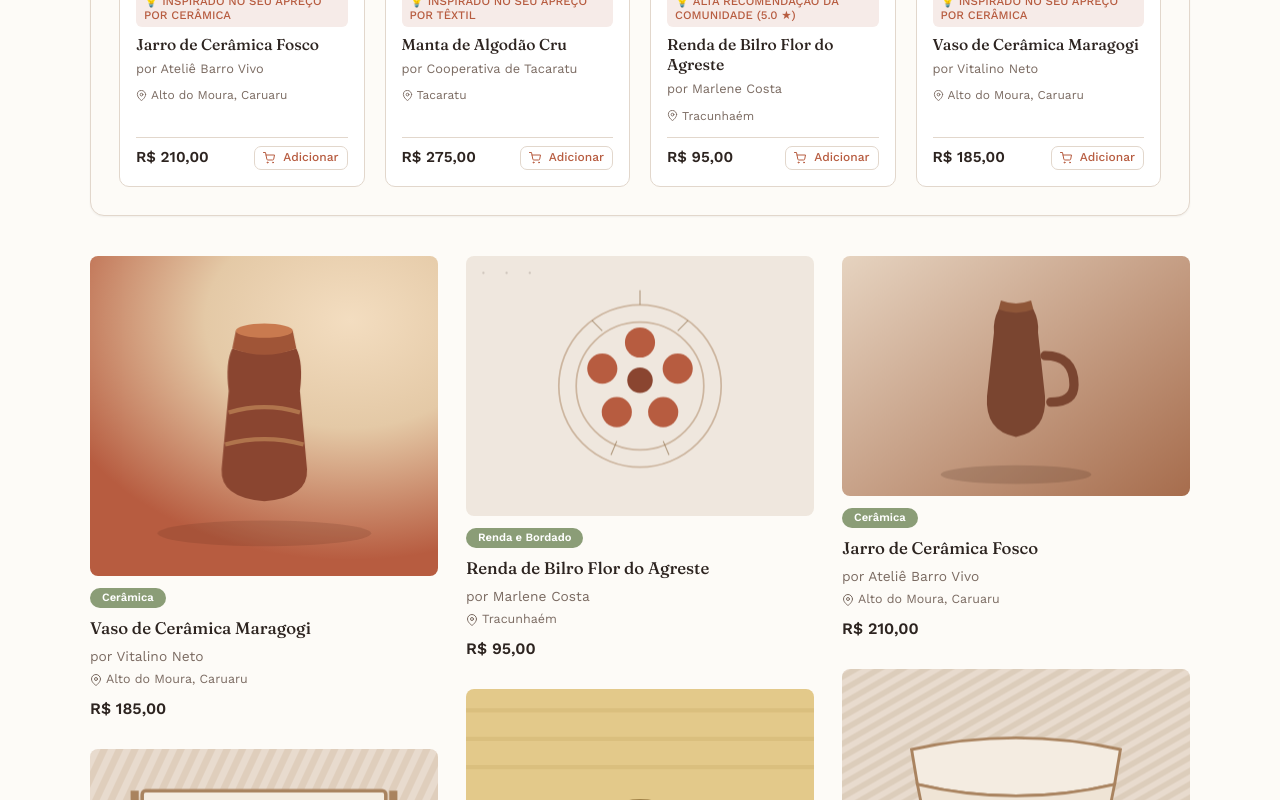
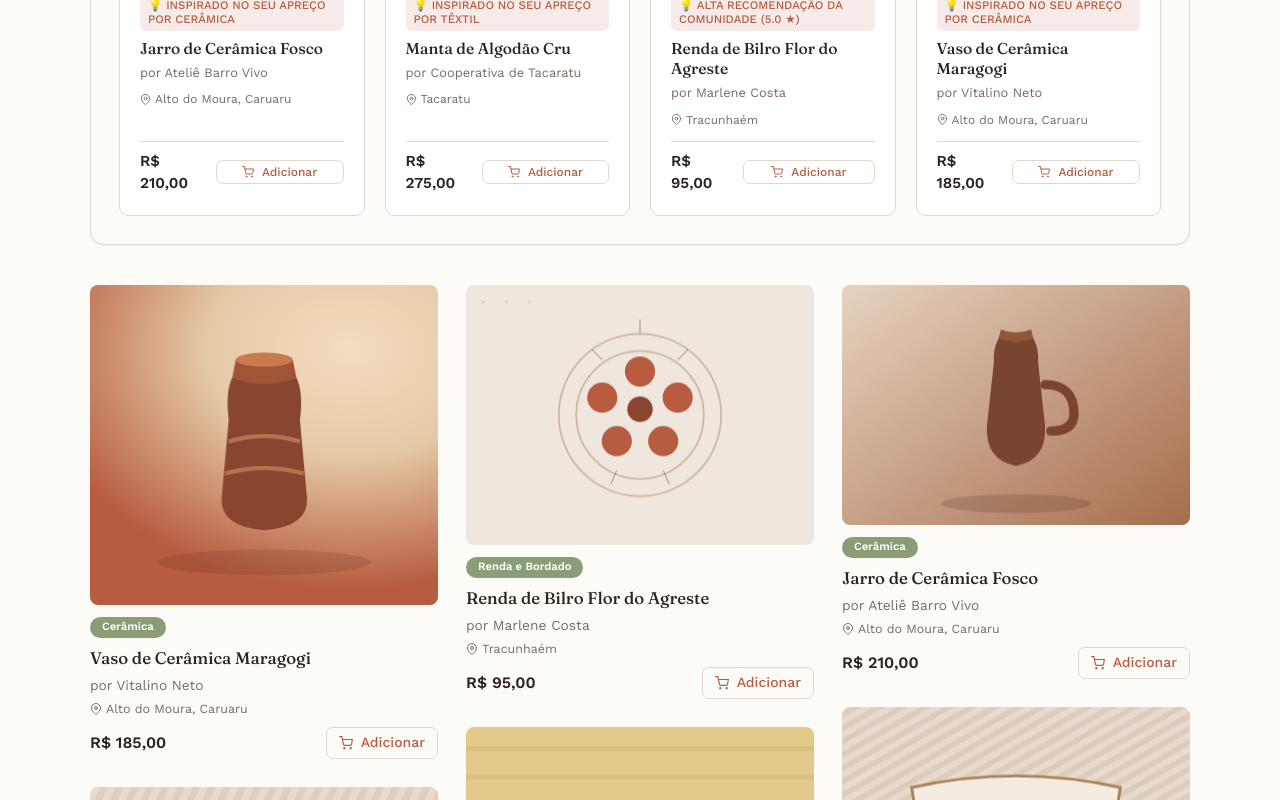
Before and after one commit to Ramontaffa/Raizes-PE, a Next.js app: page / in a window 1280 px wide. Shown: the part 1080-1880 px from the top of the page. Built offline with nearby package versions, Linux system fonts and the light colour scheme.

Commit message:
fix: enhance shopping components with cart item count and add button functionality

```diff
--- a/components/CartaoProduto.tsx
+++ b/components/CartaoProduto.tsx
@@ -1,7 +1,10 @@
-import { Box, Text, Badge, HStack, Link as ChakraLink } from "@chakra-ui/react";
+"use client";
+
+import { Box, Text, Badge, HStack, Link as ChakraLink, Button, Flex, useToast } from "@chakra-ui/react";
 import NextLink from "next/link";
-import { FiMapPin } from "react-icons/fi";
+import { FiMapPin, FiShoppingCart } from "react-icons/fi";
 import { estiloFundoProduto } from "@/lib/arteProduto";
+import { useCarrinho } from "@/lib/contextoCarrinho";
 import type { ProdutoComArtesao } from "@/lib/tipos";
 
 export default function CartaoProduto({
@@ -11,6 +14,23 @@ export default function CartaoProduto({
   produto: ProdutoComArtesao;
   altura?: string;
 }) {
+  const { itens, adicionarItem } = useCarrinho();
+  const toast = useToast();
+  const quantidadeNoCarrinho = itens.find((item) => item.produtoId === produto.id)?.quantidade ?? 0;
+  const semEstoque = produto.estoqueQtd <= 0;
+
+  function handleAdicionar() {
+    adicionarItem(produto);
+    toast({
+      title: "Adicionado ao carrinho!",
+      description: `${produto.nome} foi colocado no seu cesto de compras.`,
+      status: "success",
+      duration: 2500,
+      isClosable: true,
+      position: "top",
+    });
+  }
+
   return (
     <Box as="article" mb={7} sx={{ breakInside: "avoid" }}>
       <ChakraLink as={NextLink} href={`/produto/${produto.id}`} _hover={{ textDecoration: "none" }} display="block">
@@ -54,7 +74,26 @@ export default function CartaoProduto({
         <FiMapPin size={12} />
         <Text>{produto.artesaoRegiao}</Text>
       </HStack>
-      <Text fontWeight={600}>R$ {produto.preco.toFixed(2).replace(".", ",")}</Text>
+      <Flex justify="space-between" align="center" gap={3}>
+        <Box>
+          <Text fontWeight={600}>R$ {produto.preco.toFixed(2).replace(".", ",")}</Text>
+          {quantidadeNoCarrinho > 0 && (
+            <Text fontSize="0.72rem" color="primary" fontWeight={600} mt={1}>
+              {quantidadeNoCarrinho} {quantidadeNoCarrinho === 1 ? "unidade" : "unidades"} no carrinho
+            </Text>
+          )}
+        </Box>
+        <Button
+          size="sm"
+          variant={quantidadeNoCarrinho > 0 ? "solid" : "outline"}
+          leftIcon={<FiShoppingCart size={14} />}
+          onClick={handleAdicionar}
+          isDisabled={semEstoque}
+          aria-label={`Adicionar ${produto.nome} ao carrinho`}
+        >
+          {quantidadeNoCarrinho > 0 ? `Adicionar +1` : "Adicionar"}
+        </Button>
+      </Flex>
     </Box>
   );
 }
--- a/components/SecaoRecomendados.tsx
+++ b/components/SecaoRecomendados.tsx
@@ -30,7 +30,7 @@ export default function SecaoRecomendados({
 }: SecaoRecomendadosProps) {
   const [compradorId, setCompradorId] = useState<string | undefined>(compradorIdInicial);
   const [recomendados, setRecomendados] = useState<ProdutoRecomendado[]>([]);
-  const { adicionarItem } = useCarrinho();
+  const { itens, adicionarItem } = useCarrinho();
   const toast = useToast();
 
   useEffect(() => {
@@ -115,6 +115,8 @@ export default function SecaoRecomendados({
 
       <SimpleGrid columns={{ base: 1, sm: 2, md: 4 }} spacing={5}>
         {recomendados.map((prod) => {
+          const quantidadeNoCarrinho = itens.find((item) => item.produtoId === prod.id)?.quantidade ?? 0;
+
           return (
             <Box
               key={prod.id}
@@ -152,7 +154,7 @@ export default function SecaoRecomendados({
                 </Box>
               </ChakraLink>
 
-              <Box p={4} display="flex" flexDirection="column" flex="1">
+              <Box p={{ base: 4, md: 5 }} display="flex" flexDirection="column" flex="1">
                 {/* Badge explicativo da IA */}
                 <Box mb={2}>
                   <Badge
@@ -193,17 +195,26 @@ export default function SecaoRecomendados({
                   <Text noOfLines={1}>{prod.artesaoRegiao}</Text>
                 </HStack>
 
-                <Flex justify="space-between" align="center" mt="auto" pt={2} borderTop="1px solid" borderColor="border">
-                  <Text fontWeight={600} fontSize="0.95rem">
-                    R$ {prod.preco.toFixed(2).replace(".", ",")}
-                  </Text>
+                <Flex justify="space-between" align="center" mt="auto" pt={2} borderTop="1px solid" borderColor="border" gap={2}>
+                  <Box>
+                    <Text fontWeight={600} fontSize="0.95rem">
+                      R$ {prod.preco.toFixed(2).replace(".", ",")}
+                    </Text>
+                    {quantidadeNoCarrinho > 0 && (
+                      <Text fontSize="0.68rem" color="primary" fontWeight={600} mt={1}>
+                        {quantidadeNoCarrinho} {quantidadeNoCarrinho === 1 ? "unidade" : "unidades"} no carrinho
+                      </Text>
+                    )}
+                  </Box>
                   <Button
                     size="xs"
-                    variant="outline"
+                    px={7}
+                    py={2}
+                    variant={quantidadeNoCarrinho > 0 ? "solid" : "outline"}
                     leftIcon={<FiShoppingCart size={12} />}
                     onClick={() => handleAdicionar(prod)}
                   >
-                    Adicionar
+                    {quantidadeNoCarrinho > 0 ? `Adicionar +1` : "Adicionar"}
                   </Button>
                 </Flex>
               </Box>
```
